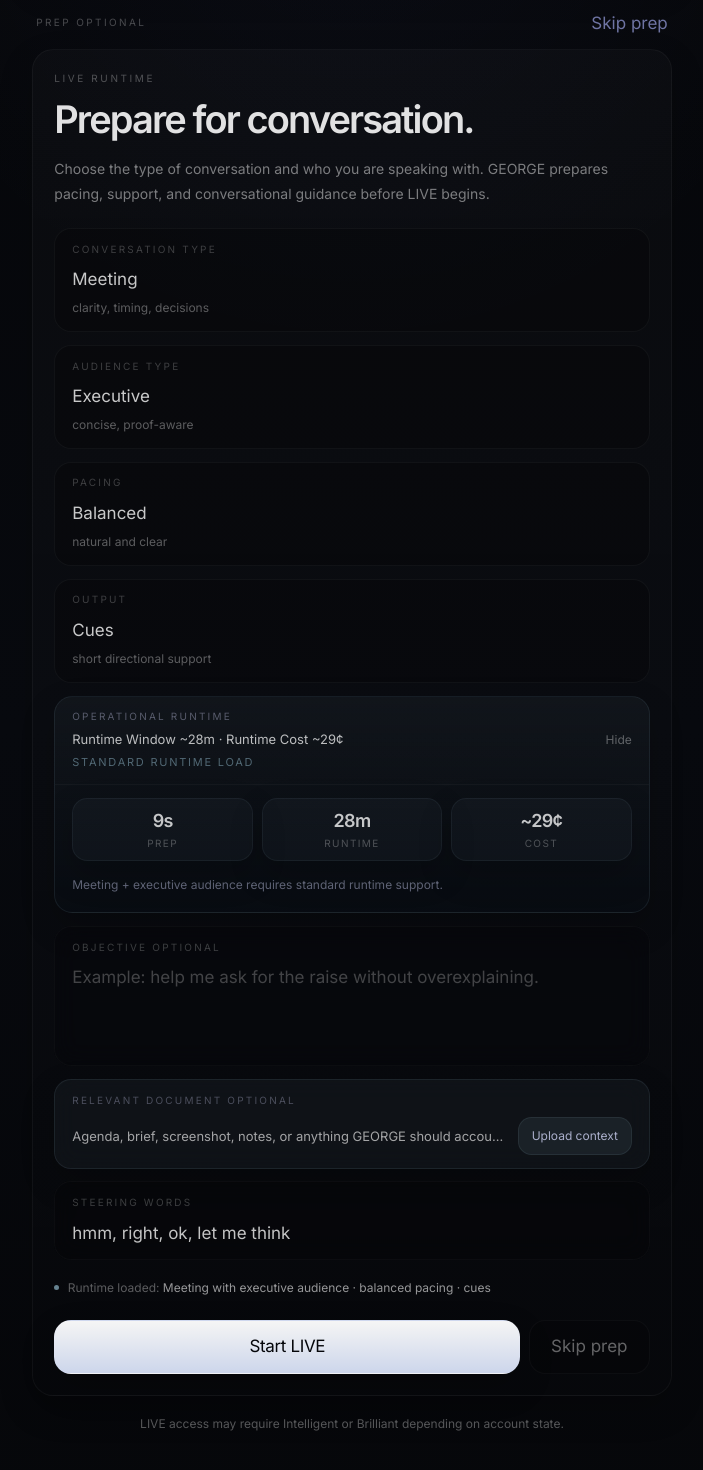
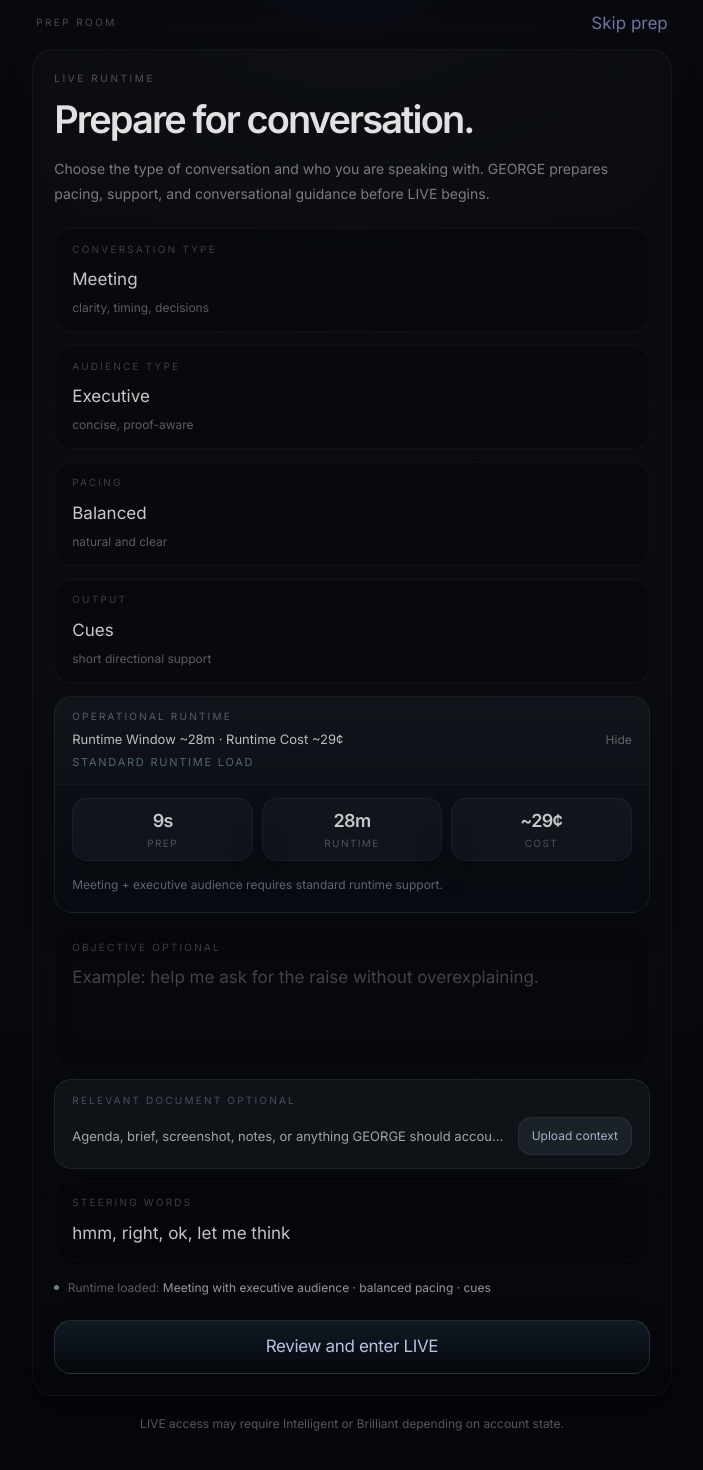
Before and after one commit to LesKemVal/ai-clarity, a Next.js app: page /george/live-entry in a window 1280 px wide. Shown: the part 148-1618 px from the top of the page, without its empty margins (288-991 px from the left). Built offline with nearby package versions, Linux system fonts and the light colour scheme.

Commit message:
Refine LIVE prep controls and room-safe steering

```diff
--- a/app/george/live-entry/LiveEntryClient.tsx
+++ b/app/george/live-entry/LiveEntryClient.tsx
@@ -509,7 +509,7 @@ export default function LiveEntryClient() {
         <BxPageHeader backLabel="GEORGE" />
 
         <div className="mb-3 flex items-center justify-between gap-3 px-1">
-          <div className="text-[10px] uppercase tracking-[0.24em] text-white/26">Prep optional</div>
+          <div className="text-[10px] uppercase tracking-[0.24em] text-white/26">Prep Room</div>
           <button
             type="button"
             onClick={() => startLive(true)}
@@ -658,21 +658,13 @@ export default function LiveEntryClient() {
             </span>
           </div>
 
-          <div className="mt-5 grid gap-2 sm:grid-cols-[1fr_auto] sm:items-center">
+          <div className="mt-5 grid gap-2">
             <button
               type="button"
               onClick={() => setShowPrepPreview(true)}
-              className="min-h-[50px] rounded-[1rem] border border-[#D7DCFF]/[0.12] bg-[linear-gradient(180deg,rgba(255,255,255,0.96),rgba(222,232,255,0.92))] px-5 py-3 text-[14px] font-semibold tracking-[-0.02em] text-[#05060A] shadow-[0_18px_48px_rgba(0,0,0,0.26)] transition hover:scale-[1.01] hover:bg-white"
+              className="min-h-[50px] rounded-[1rem] border border-[#8FB6C9]/[0.18] bg-[linear-gradient(180deg,rgba(18,28,38,0.92),rgba(5,8,13,0.98))] px-5 py-3 text-[14px] font-semibold tracking-[-0.02em] text-[#D7DCFF]/86 shadow-[0_18px_48px_rgba(0,0,0,0.34),inset_0_1px_0_rgba(255,255,255,0.045)] transition hover:scale-[1.01] hover:border-[#8FB6C9]/[0.28] hover:text-white"
             >
-              Start LIVE
-            </button>
-
-            <button
-              type="button"
-              onClick={() => startLive(true)}
-              className="min-h-[48px] rounded-[0.95rem] border border-white/[0.032] bg-black/14 px-5 py-3 text-[13px] font-medium text-white/38 transition hover:bg-white/[0.018] hover:text-white/60"
-            >
-              Skip prep
+              Review and enter LIVE
             </button>
           </div>
 
--- a/components/george/LiveSteeringGuide.tsx
+++ b/components/george/LiveSteeringGuide.tsx
@@ -1,14 +1,14 @@
 'use client'
 
 const LIVE_STEERING_PAIRS = [
-  { phrase: 'OK', meaning: 'stop / reset' },
-  { phrase: 'Right', meaning: 'continue / proceed' },
-  { phrase: 'Hmm', meaning: 'slow down / buy time' },
-  { phrase: 'Now', meaning: 'move faster' },
-  { phrase: 'Shorter', meaning: 'compress' },
-  { phrase: 'More', meaning: 'expand' },
-  { phrase: 'Soft', meaning: 'reduce pressure' },
-  { phrase: 'Firm', meaning: 'strengthen posture' },
+  { phrase: 'let me think', meaning: 'hold / give me a second' },
+  { phrase: 'ok, and', meaning: 'next move / continue' },
+  { phrase: 'let me see', meaning: 'scan options / guide me' },
+  { phrase: 'right', meaning: 'compress / stay with pace' },
+  { phrase: 'one second', meaning: 'buy time / pause' },
+  { phrase: 'what I mean is', meaning: 'help me reframe' },
+  { phrase: 'fair point', meaning: 'soften / acknowledge' },
+  { phrase: 'let’s be clear', meaning: 'firmer posture' },
 ]
 
 const CAPACITY_BY_ROOM: Record<string, Array<{ label: string; cents: string; detail: string }>> = {
@@ -60,11 +60,11 @@ export default function LiveSteeringGuide({ room }: { room: string }) {
       <div className="grid gap-4 md:grid-cols-[0.95fr_1.05fr]">
         <section className="rounded-[0.95rem] border border-white/[0.055] bg-black/20 p-4">
           <div className="text-[11px] uppercase tracking-[0.18em] text-white/36">
-            LIVE Steering
+            Survivable steering
           </div>
 
           <p className="mt-2 text-[13px] leading-6 text-white/54">
-            Say natural words. GEORGE treats them as sentence signals — the beginning of the next direction, not exposed commands.
+            Use phrases that survive in a real room. GEORGE treats them as steering signals without making you sound like you are operating software.
           </p>
 
           <div className="mt-4 grid grid-cols-2 gap-2">
@@ -81,10 +81,10 @@ export default function LiveSteeringGuide({ room }: { room: string }) {
 
           <div className="mt-4 rounded-[0.8rem] border border-[#AAB4FF]/[0.10] bg-[#AAB4FF]/[0.035] px-3 py-3">
             <div className="text-[11px] uppercase tracking-[0.16em] text-[#C9D0FF]/52">
-              Sentence continuation
+              Room-safe cueing
             </div>
             <p className="mt-2 text-[12px] leading-5 text-white/48">
-              Example: “Hmm, okay…” can become “...before we decide that, let’s clarify the constraint.”
+              Example: “let me think” tells GEORGE to hold, compress, or give you the next useful line without exposing the system.
             </p>
           </div>
         </section>
--- a/components/george/PrepRoomResourcePopup.tsx
+++ b/components/george/PrepRoomResourcePopup.tsx
@@ -38,7 +38,7 @@ export function PrepRoomResourcePopup({ open, profile, onClose, onEnterLive, onE
         }
       `}</style>
 
-      <div className="relative flex max-h-[88dvh] w-full max-w-2xl flex-col overflow-hidden rounded-[1.55rem] border border-white/[0.07] bg-[#05080D]/88 shadow-[0_22px_70px_rgba(0,0,0,0.48)] backdrop-blur-xl transition duration-300 ease-[cubic-bezier(0.22,1,0.36,1)]">
+      <div className="relative flex max-h-[calc(100dvh-32px)] w-full max-w-[520px] flex-col overflow-hidden rounded-[1.2rem] border border-white/[0.07] bg-[#05080D]/92 shadow-[0_22px_70px_rgba(0,0,0,0.52)] backdrop-blur-xl transition duration-300 ease-[cubic-bezier(0.22,1,0.36,1)]">
         <div className="pointer-events-none absolute inset-0 bg-[radial-gradient(circle_at_top_left,rgba(255,255,255,0.10),transparent_34%)] opacity-75" />
         <div className="pointer-events-none absolute -inset-y-28 -left-1/2 w-[72%] animate-[prepShimmer_4.8s_ease-in-out_infinite] bg-gradient-to-r from-transparent via-[#8FB6FF]/[0.08] to-transparent" />
         <div className="pointer-events-none absolute -inset-x-32 top-0 h-px bg-gradient-to-r from-transparent via-white/45 to-transparent" />
@@ -46,7 +46,7 @@ export function PrepRoomResourcePopup({ open, profile, onClose, onEnterLive, onE
         <div className="relative shrink-0 px-4 pb-3 pt-4 md:px-5 md:pt-5">
           <p className="text-[10px] uppercase tracking-[0.34em] text-white/32">Prep Room</p>
           <h2 className="mt-2 text-[26px] font-semibold tracking-[-0.045em] text-white md:text-[30px]">
-            Resource setup
+            Final LIVE review
           </h2>
           <p className="mt-2 max-w-xl text-[13px] leading-6 text-white/50">
             GEORGE has read the room and prepared the operating posture. Adjust only what should change before entering LIVE.
@@ -81,7 +81,7 @@ export function PrepRoomResourcePopup({ open, profile, onClose, onEnterLive, onE
           </div>
 
           <div className="mt-3 rounded-[1.15rem] border border-white/10 bg-white/[0.025] p-3">
-            <p className="text-[10px] uppercase tracking-[0.26em] text-white/32">Cue explanation</p>
+            <p className="text-[10px] uppercase tracking-[0.26em] text-white/32">User last say</p>
             <p className="mt-2 text-[12px] leading-5 text-white/52">
               Cues control how often GEORGE intervenes during LIVE. Light cues protect flow. Balanced cues catch important openings. Dense cues are for training, difficult rooms, or close guidance.
             </p>
@@ -98,7 +98,7 @@ export function PrepRoomResourcePopup({ open, profile, onClose, onEnterLive, onE
             </button>
             <button
               onClick={onEnterLive}
-              className="px-1 py-1 text-[12px] font-medium uppercase tracking-[0.2em] text-[#D7DCFF]/62 transition duration-200 hover:text-white active:scale-[0.96] active:text-white"
+              className="rounded-[0.8rem] border border-[#8FB6C9]/[0.16] bg-[linear-gradient(180deg,rgba(18,28,38,0.92),rgba(5,8,13,0.98))] px-4 py-2 text-[12px] font-medium uppercase tracking-[0.18em] text-[#D7DCFF]/76 shadow-[0_12px_32px_rgba(0,0,0,0.26),inset_0_1px_0_rgba(255,255,255,0.04)] transition duration-200 hover:border-[#8FB6C9]/[0.28] hover:text-white active:scale-[0.96]"
             >
               Now start LIVE
             </button>
```
